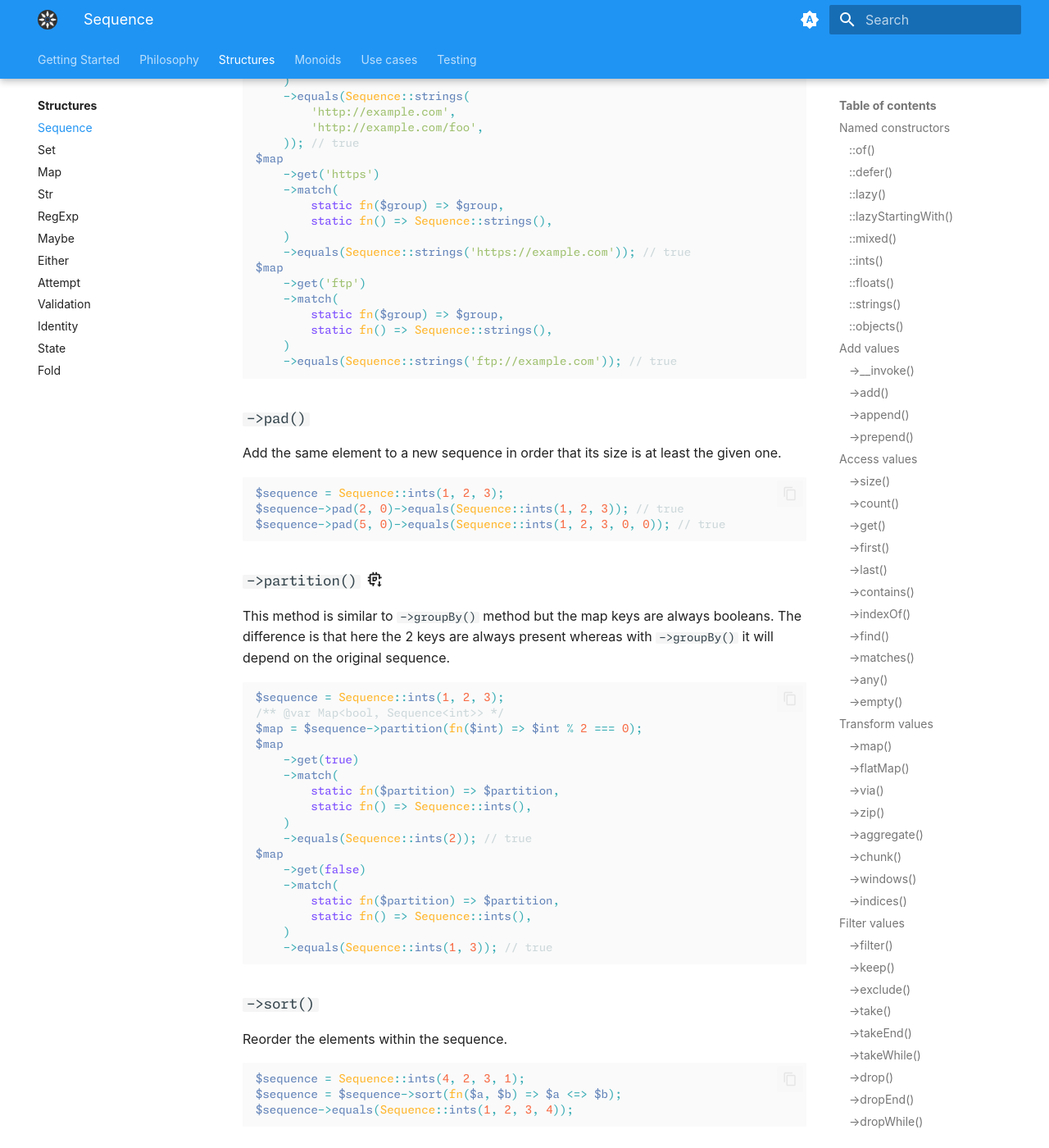
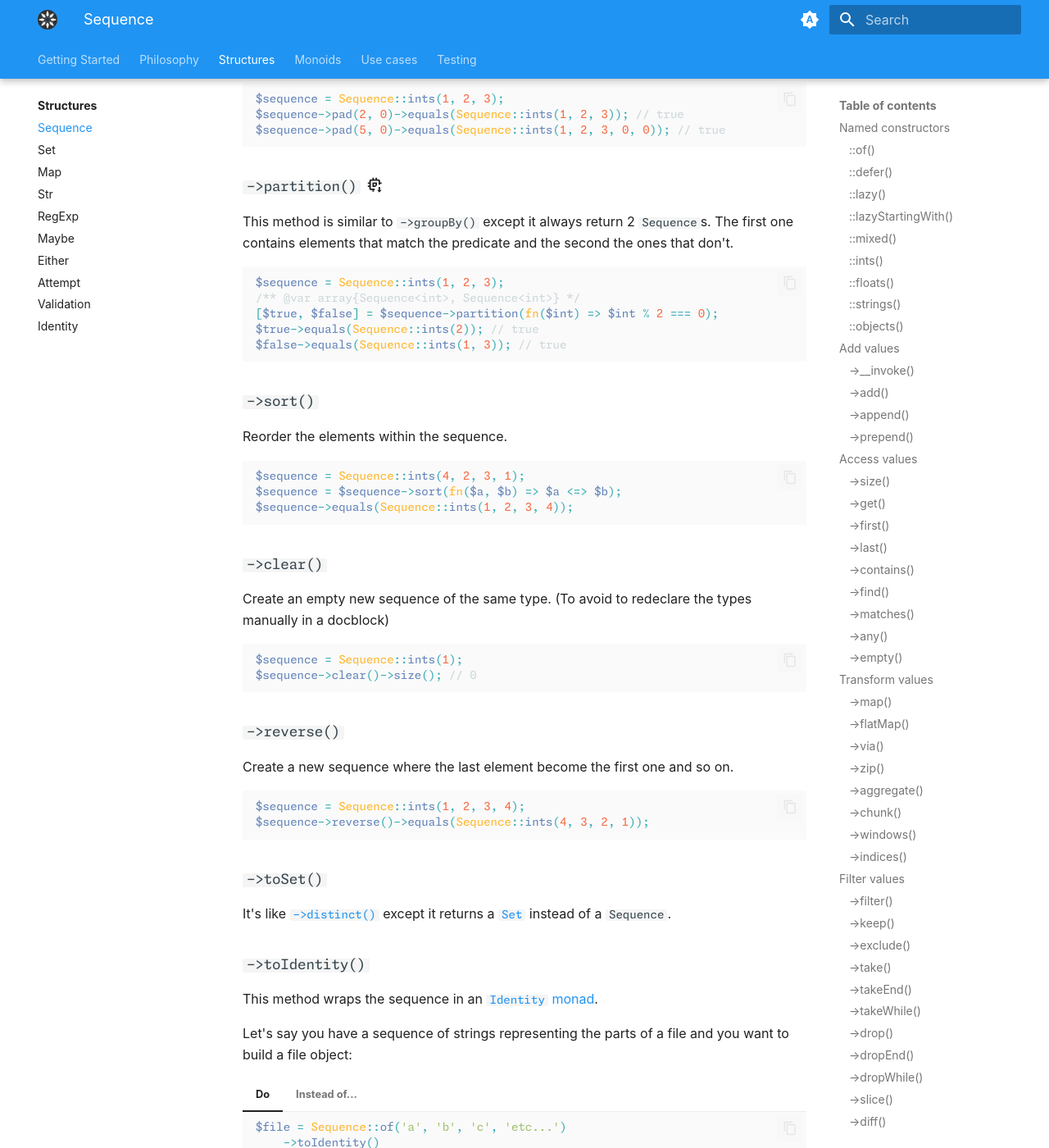
Before and after one commit to Innmind/Immutable, an MkDocs documentation site: the page built from docs/structures/sequence.md, in a window 1280 px wide and 1400 px high, scrolled down 13590 px. Shown: the whole window at 82% size. Built offline with MkDocs 1.6.1 and Material for MkDocs 9.7.7, drawn with Linux system fonts in a browser that asks for light colours; plug-ins that fetch from the network failed and are left out; some of the changed text lies outside the part shown.

Commit message:
update documentation

````diff
--- a/docs/structures/sequence.md
+++ b/docs/structures/sequence.md
@@ -124,16 +124,6 @@ $sequence = Sequence::ints(1, 4, 6);
 $sequence->size(); // 3
 ```
 
-### `->count()` :material-memory-arrow-down:
-
-This is an alias for `->size()`, but you can also use the PHP function `\count` if you prefer.
-
-```php
-$sequence = Sequence::ints(1, 4, 6);
-$sequence->count(); // 3
-\count($sequence); // 3
-```
-
 ### `->get()`
 
 This method will return a [`Maybe`](maybe.md) object containing the element at the given index in the sequence. If the index doesn't exist it will an empty `Maybe` object.
@@ -162,19 +152,6 @@ $sequence->contains(2); // false
 $sequence->contains(42); // true
 $sequence->contains('42'); // false but psalm will raise an error
 ```
-
-### `->indexOf()`
-
-This will return a [`Maybe`](maybe.md) object containing the index number at which the first occurence of the element was found.
-
-```php
-$sequence = Sequence::ints(1, 2, 3, 2);
-$sequence->indexOf(2); // Maybe::just(1)
-$sequence->indexOf(4); // Maybe::nothing()
-```
-
-??? warning "Deprecated"
-    This method will be remove in the next major version.
 
 ### `->find()`
 
@@ -739,26 +716,14 @@ $sequence->pad(5, 0)->equals(Sequence::ints(1, 2, 3, 0, 0)); // true
 
 ### `->partition()` :material-memory-arrow-down:
 
-This method is similar to `->groupBy()` method but the map keys are always booleans. The difference is that here the 2 keys are always present whereas with `->groupBy()` it will depend on the original sequence.
+This method is similar to `->groupBy()` except it always return 2 `Sequence`s. The first one contains elements that match the predicate and the second the ones that don't.
 
 ```php
 $sequence = Sequence::ints(1, 2, 3);
-/** @var Map<bool, Sequence<int>> */
-$map = $sequence->partition(fn($int) => $int % 2 === 0);
-$map
-    ->get(true)
-    ->match(
-        static fn($partition) => $partition,
-        static fn() => Sequence::ints(),
-    )
-    ->equals(Sequence::ints(2)); // true
-$map
-    ->get(false)
-    ->match(
-        static fn($partition) => $partition,
-        static fn() => Sequence::ints(),
-    )
-    ->equals(Sequence::ints(1, 3)); // true
+/** @var array{Sequence<int>, Sequence<int>} */
+[$true, $false] = $sequence->partition(fn($int) => $int % 2 === 0);
+$true->equals(Sequence::ints(2)); // true
+$false->equals(Sequence::ints(1, 3)); // true
 ```
 
 ### `->sort()`
--- a/mkdocs.yml
+++ b/mkdocs.yml
@@ -16,8 +16,6 @@ nav:
     - Attempt: structures/attempt.md
     - Validation: structures/validation.md
     - Identity: structures/identity.md
-    - State: structures/state.md
-    - Fold: structures/fold.md
   - Monoids: MONOIDS.md
   - Use cases:
     - use-cases/index.md
````
Also changed, not shown: docs/structures/fold.md (deleted, +0 -130 lines), docs/structures/index.md (+0 -2 lines), docs/structures/map.md (+5 -27 lines), docs/structures/set.md (+5 -47 lines), docs/structures/state.md (deleted, +0 -94 lines).
